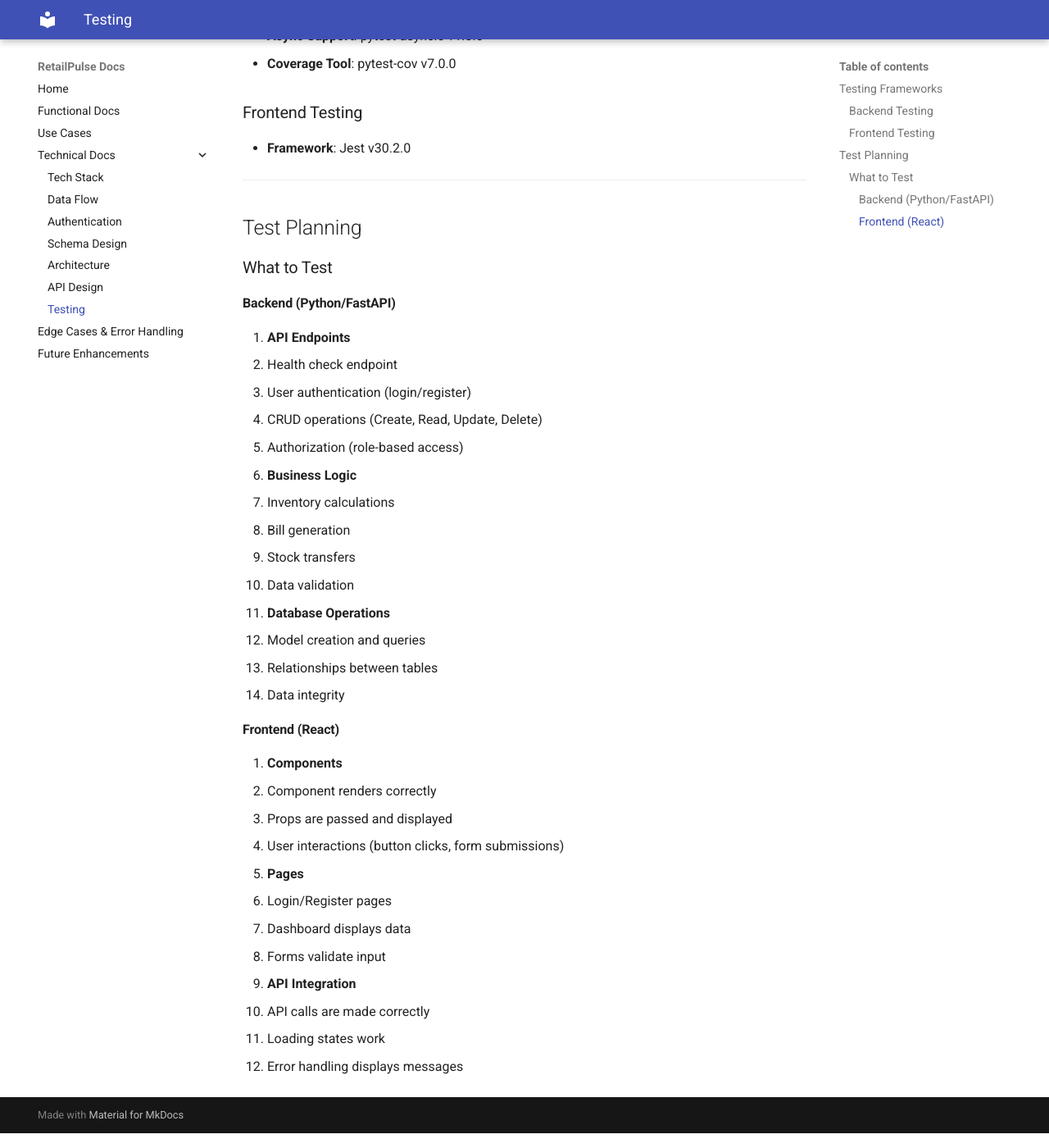
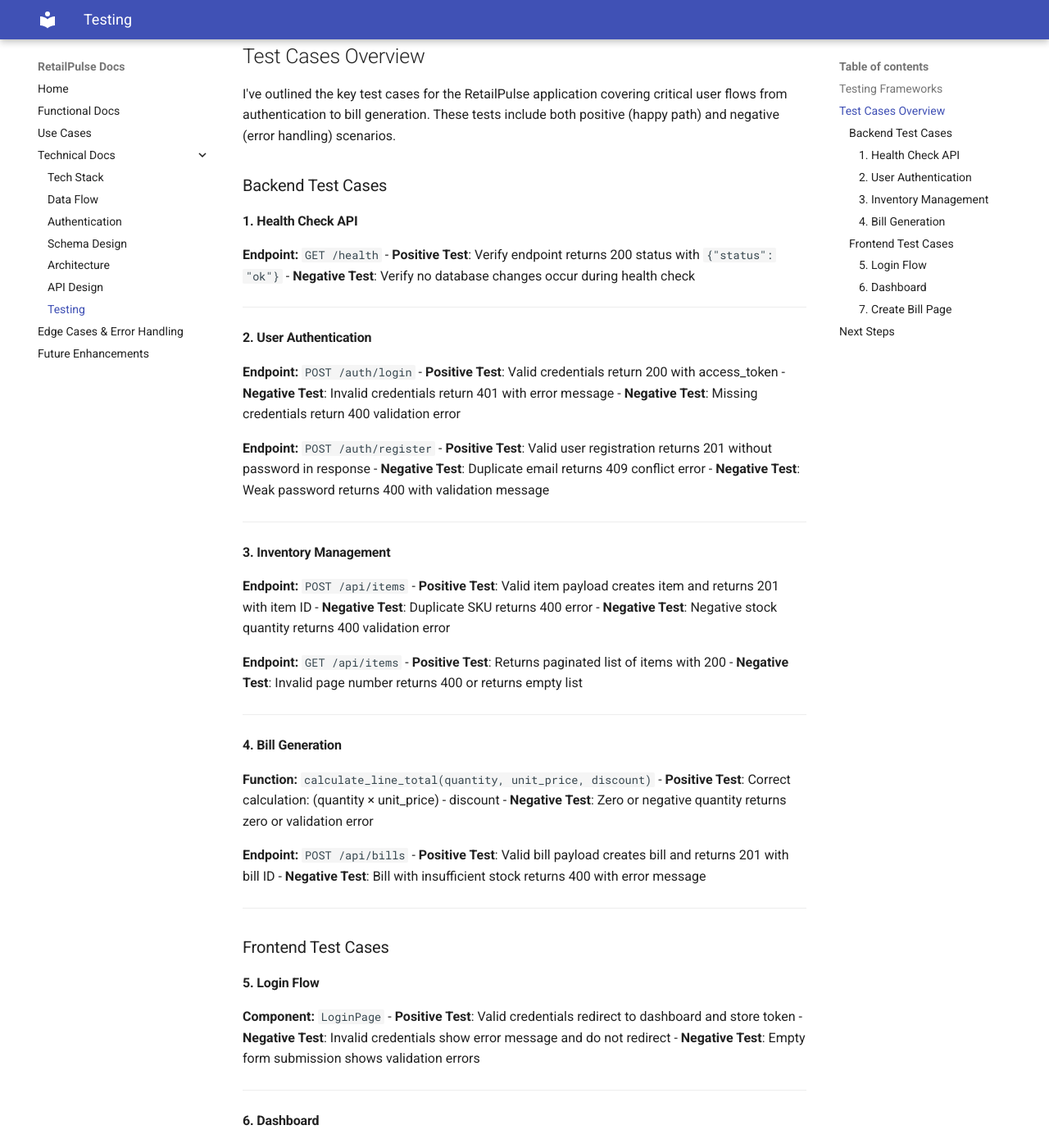
Before and after one commit to rohitagarwal-gkmit/retailpulse-docs, an MkDocs documentation site: the page built from docs/technical/testing.md, in a window 1280 px wide and 1400 px high, scrolled down 279 px. Shown: the whole window at 82% size. Built offline with MkDocs 1.6.1 and Material for MkDocs 9.7.7, drawn with Linux system fonts in a browser that asks for light colours; some of the changed text lies outside the part shown.

Commit message:
docs: Enhance testing documentation with additional test cases and structure

```diff
--- a/docs/technical/testing.md
+++ b/docs/technical/testing.md
@@ -2,50 +2,85 @@
 
 ## Testing Frameworks
 
-### Backend Testing
-- **Framework**: Pytest v9.0.0
-- **Async Support**: pytest-asyncio v1.3.0
-- **Coverage Tool**: pytest-cov v7.0.0
+- **Backend**: Pytest v9.0.0 (pytest-asyncio v1.3.0, pytest-cov v7.0.0)
+- **Frontend**: Jest v30.2.0
 
-### Frontend Testing
-- **Framework**: Jest v30.2.0
+## Test Cases Overview
+
+I've outlined the key test cases for the RetailPulse application covering critical user flows from authentication to bill generation. These tests include both positive (happy path) and negative (error handling) scenarios.
+
+### Backend Test Cases
+
+#### 1. Health Check API
+**Endpoint:** `GET /health`
+- **Positive Test**: Verify endpoint returns 200 status with `{"status": "ok"}`
+- **Negative Test**: Verify no database changes occur during health check
 
 ---
 
-## Test Planning
+#### 2. User Authentication
+**Endpoint:** `POST /auth/login`
+- **Positive Test**: Valid credentials return 200 with access_token
+- **Negative Test**: Invalid credentials return 401 with error message
+- **Negative Test**: Missing credentials return 400 validation error
 
-### What to Test
+**Endpoint:** `POST /auth/register`
+- **Positive Test**: Valid user registration returns 201 without password in response
+- **Negative Test**: Duplicate email returns 409 conflict error
+- **Negative Test**: Weak password returns 400 with validation message
 
-#### Backend (Python/FastAPI)
-1. **API Endpoints**
-   - Health check endpoint
-   - User authentication (login/register)
-   - CRUD operations (Create, Read, Update, Delete)
-   - Authorization (role-based access)
+---
 
-2. **Business Logic**
-   - Inventory calculations
-   - Bill generation
-   - Stock transfers
-   - Data validation
+#### 3. Inventory Management
+**Endpoint:** `POST /api/items`
+- **Positive Test**: Valid item payload creates item and returns 201 with item ID
+- **Negative Test**: Duplicate SKU returns 400 error
+- **Negative Test**: Negative stock quantity returns 400 validation error
 
-3. **Database Operations**
-   - Model creation and queries
-   - Relationships between tables
-   - Data integrity
+**Endpoint:** `GET /api/items`
+- **Positive Test**: Returns paginated list of items with 200
+- **Negative Test**: Invalid page number returns 400 or returns empty list
 
-#### Frontend (React)
-1. **Components**
-   - Component renders correctly
-   - Props are passed and displayed
-   - User interactions (button clicks, form submissions)
+---
 
-2. **Pages**
-   - Login/Register pages
-   - Dashboard displays data
-   - Forms validate input
+#### 4. Bill Generation
+**Function:** `calculate_line_total(quantity, unit_price, discount)`
+- **Positive Test**: Correct calculation: (quantity × unit_price) - discount
+- **Negative Test**: Zero or negative quantity returns zero or validation error
 
-3. **API Integration**
-   - API calls are made correctly
-   - Loading states work
-   - Error handling displays messages
+**Endpoint:** `POST /api/bills`
+- **Positive Test**: Valid bill payload creates bill and returns 201 with bill ID
+- **Negative Test**: Bill with insufficient stock returns 400 with error message
+
+---
+
+### Frontend Test Cases
+
+#### 5. Login Flow
+**Component:** `LoginPage`
+- **Positive Test**: Valid credentials redirect to dashboard and store token
+- **Negative Test**: Invalid credentials show error message and do not redirect
+- **Negative Test**: Empty form submission shows validation errors
+
+---
+
+#### 6. Dashboard
+**Component:** `Dashboard`
+- **Positive Test**: Dashboard loads and displays stats widgets with data
+- **Negative Test**: API failure shows error message with retry option
+
+---
+
+#### 7. Create Bill Page
+**Component:** `CreateBillPage`
+- **Positive Test**: Adding line items updates subtotal and grand total correctly
+- **Negative Test**: Submitting bill with empty items shows validation error
+
+---
+
+## Next Steps
+
+1. Implement these initial test cases
+2. Run tests and fix any failures
+3. Gradually expand coverage to other modules (stock transfers, user management)
+4. Add integration tests for complete workflows
```
